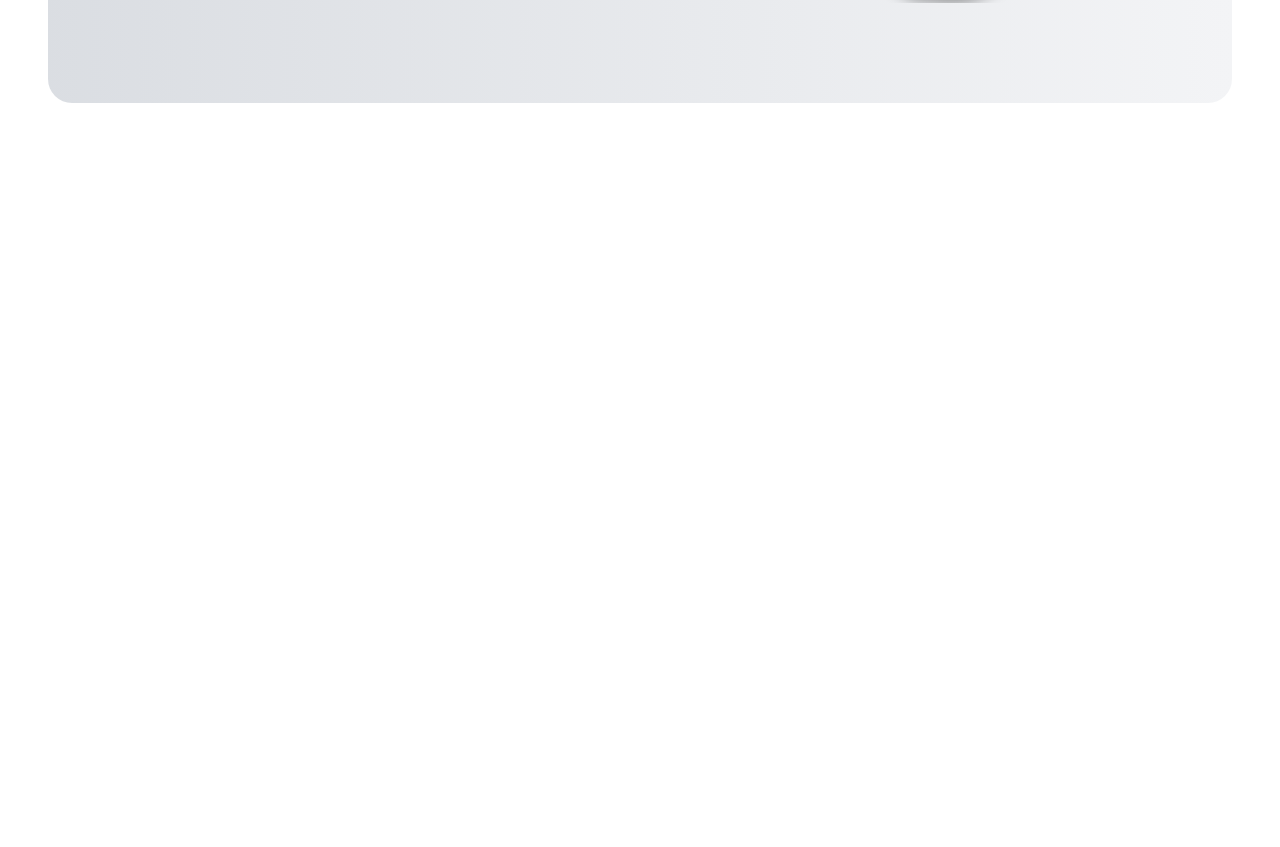
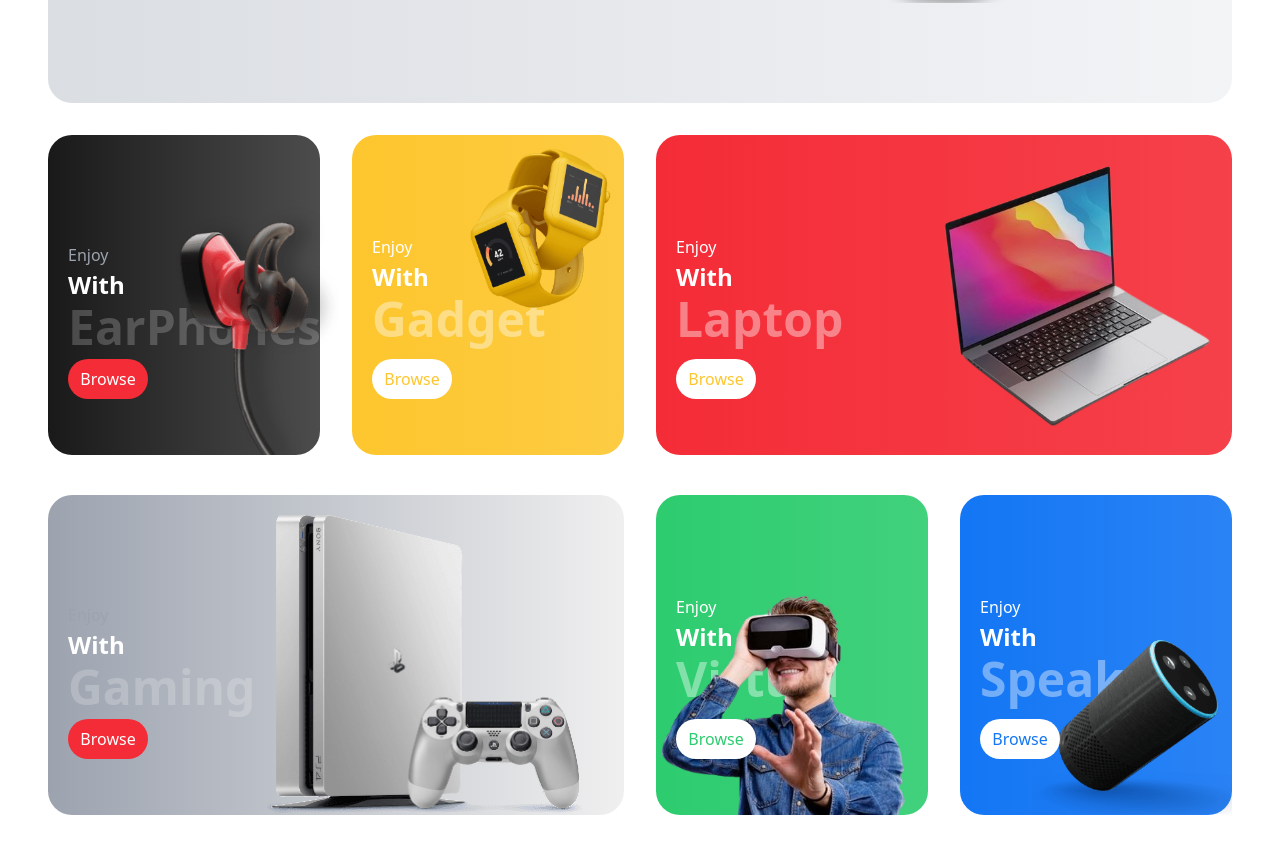
Before and after one commit to Ashish-chanchal/EStypeShop, a React (Vite) app: page / in a window 1280 px wide. Shown: the part 623-1470 px from the top of the page. Before the commit the page ends 800 px from the top, so only its background shows below. Built offline with nearby package versions, Linux system fonts and the light colour scheme.

Commit message:
categories

```diff
--- a/src/App.jsx
+++ b/src/App.jsx
@@ -1,3 +1,4 @@
+import Category from "./components/Category/Category"
 import Hero from "./components/Hero/Hero"
 import NavBar from "./components/NavBar/NavBar"
 
@@ -9,6 +10,7 @@
     <div >
 <NavBar/>
 <Hero/>
+<Category/>
     </div>
   )
 }
--- a/src/components/Category/Category.jsx
+++ b/src/components/Category/Category.jsx
@@ -1,9 +1,98 @@
 import React from 'react'
-
+import Image1 from "../../assets/category/earphone.png";
+import Image2 from "../../assets/category/watch.png";
+import Image3 from "../../assets/category/macbook.png";
+import Image4 from "../../assets/category/gaming.png";
+import Image5 from "../../assets/category/vr.png";
+import Image6 from "../../assets/category/speaker.png";
+import Button from '../Shared/Button';
 const Category = () => {
   return (
-    <div>
-
+    <div className='py-8'>
+      <div className=' container '>
+        <div className="grid grid-cols-1 sm:grid-cols-2 lg:grid-cols-4 gap-8 mb-10">
+            {/* first div  */}
+            <div className='py-10 pl-5 bg-gradient-to-r from-black/90 to-black/70 text-white rounded-3xl relative h-[320px] flex items-end'>
+                <div >
+                    <div className='mb-4 '>
+                        <p className='mb-[2px] text-gray-400'>Enjoy</p>
+                        <p className='text-2xl font-semibold mb-[2px]'>With</p>
+                        <p className='text-4xl xl:text-5xl font-bold opacity-20 mb-2'>EarPhones</p>
+                        <Button text="Browse" bgColor="bg-primary"
+                        textColor={"text-white"} />
+                    </div>
+                </div>
+                <img src={Image1} alt="Headphones" className='w-[320px] absolute bottom-0'/>
+            </div>
+            {/* second div  */}
+            <div className='py-10 pl-5 bg-gradient-to-r from-brandYellow to-brandYellow/90 text-white rounded-3xl relative h-[320px] flex items-end'>
+                <div >
+                    <div className='mb-4 '>
+                        <p className='mb-[2px] text-white'>Enjoy</p>
+                        <p className='text-2xl font-semibold mb-[2px]'>With</p>
+                        <p className='text-4xl xl:text-5xl font-bold opacity-40 mb-2'>Gadget</p>
+                        <Button text="Browse" bgColor="bg-white mt-2"
+                        textColor={"text-brandYellow"} />
+                    </div>
+                </div>
+                <img src={Image2} alt="Watch" className='w-[320px] absolute  -right-16 top-[0px]'/>
+            </div>
+            {/* third div  */}
+            <div className='py-10 sm:col-span-2 pl-5 bg-gradient-to-r from-primary to-primary/90 text-white rounded-3xl relative h-[320px] flex items-end'>
+                <div >
+                    <div className='mb-4 '>
+                        <p className='mb-[2px] text-white'>Enjoy</p>
+                        <p className='text-2xl font-semibold mb-[2px]'>With</p>
+                        <p className='text-4xl xl:text-5xl font-bold opacity-40 mb-2'>Laptop</p>
+                        <Button text="Browse" bgColor="bg-white mt-2"
+                        textColor={"text-brandYellow"} />
+                    </div>
+                </div>
+                <img src={Image3} alt="Watch" className='w-[320px] absolute right-0 top-[0px]'/>
+            </div>
+        </div>
+        <div className="grid grid-cols-1 sm:grid-cols-2 lg:grid-cols-4 gap-8 ">
+            {/* first div  */}
+            <div className='py-10 sm:col-span-2 pl-5 bg-gradient-to-r from-gray-400 to-brandWhite/90 text-white rounded-3xl relative h-[320px] flex items-end'>
+                <div >
+                    <div className='mb-4 '>
+                        <p className='mb-[2px] text-gray-400'>Enjoy</p>
+                        <p className='text-2xl font-semibold mb-[2px]'>With</p>
+                        <p className='text-4xl xl:text-5xl font-bold opacity-20 mb-2'>Gaming</p>
+                        <Button text="Browse" bgColor="bg-primary"
+                        textColor={"text-white"} />
+                    </div>
+                </div>
+                <img src={Image4} alt="Headphones" className='w-[320px] absolute bottom-0 right-10'/>
+            </div>
+            {/* second div  */}
+            <div className='py-10 pl-5 bg-gradient-to-r from-brandGreen to-brandGreen/90 text-white rounded-3xl relative h-[320px] flex items-end'>
+                <div >
+                    <div className='mb-4 '>
+                        <p className='mb-[2px] text-white'>Enjoy</p>
+                        <p className='text-2xl font-semibold mb-[2px]'>With</p>
+                        <p className='text-4xl xl:text-5xl font-bold opacity-40 mb-2'>Virtual </p>
+                        <Button text="Browse" bgColor="bg-white mt-2"
+                        textColor={"text-brandGreen"} />
+                    </div>
+                </div>
+                <img src={Image5} alt="Watch" className='w-[250px] absolute right-5 bottom-[0px]'/>
+            </div>
+            {/* third div  */}
+            <div className='py-10  pl-5 bg-gradient-to-r from-brandBlue to-brandBlue/90 text-white rounded-3xl relative h-[320px] flex items-end'>
+                <div >
+                    <div className='mb-4 top-10'>
+                        <p className='mb-[2px] text-white'>Enjoy</p>
+                        <p className='text-2xl font-semibold mb-[2px]'>With</p>
+                        <p className='text-4xl xl:text-5xl font-bold opacity-40 mb-2'>Speaker</p>
+                        <Button text="Browse" bgColor="bg-white mt-2"
+                        textColor={"text-brandBlue"} />
+                    </div>
+                </div>
+                <img src={Image6} alt="Watch" className='w-[200px] absolute right-0 bottom-0'/>
+            </div>
+        </div>
+      </div>
     </div>
   )
 }
--- a/src/components/Shared/Button.jsx
+++ b/src/components/Shared/Button.jsx
@@ -3,7 +3,7 @@
 const Button = ({text,bgColor,textColor,handler=()=>{}}) => {
   return (
     <button
-    className={`${bgColor} ${textColor} cursor-pointer hover:scale-105 duration-300 py-2 px-2 rounded-full relative z-10`}>
+    className={`${bgColor} ${textColor} w-20 cursor-pointer hover:scale-105 duration-300 py-2 px-2 rounded-full relative z-10`}>
       {text}
     </button>
   )
```
